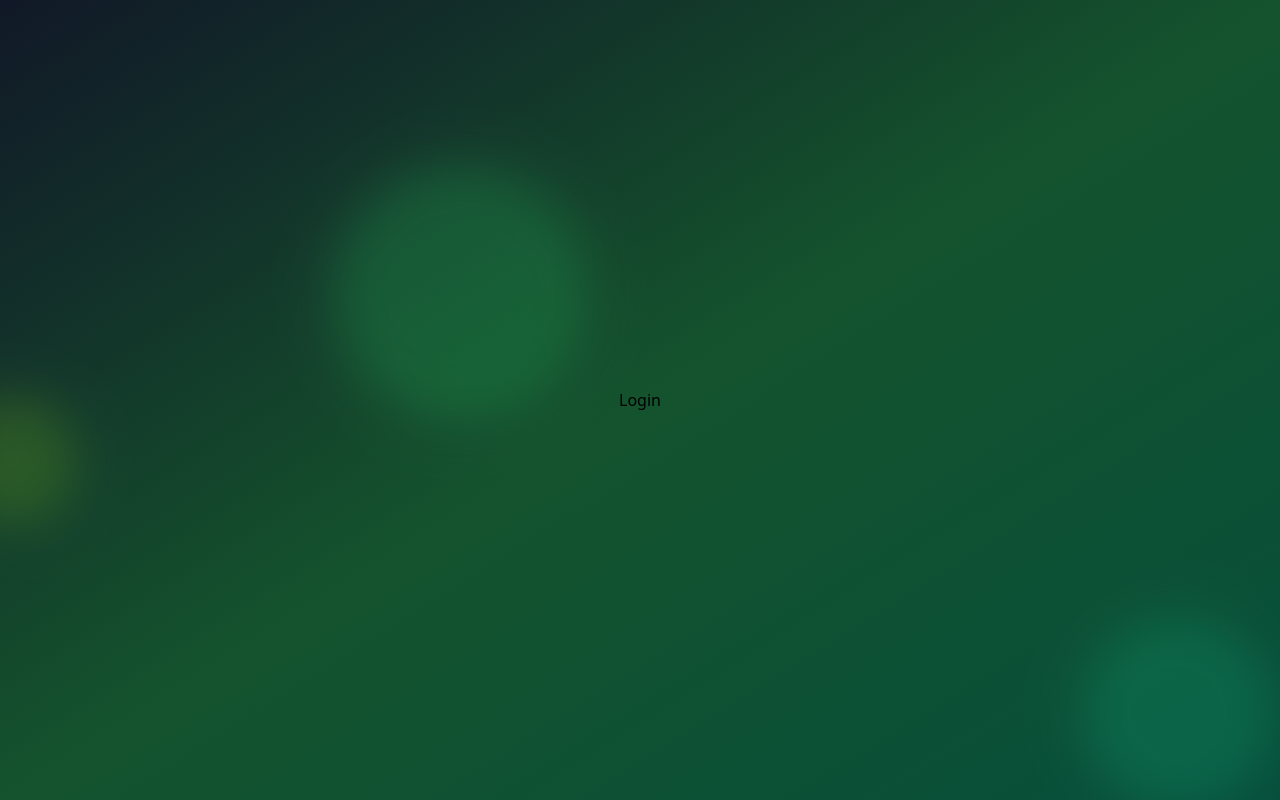
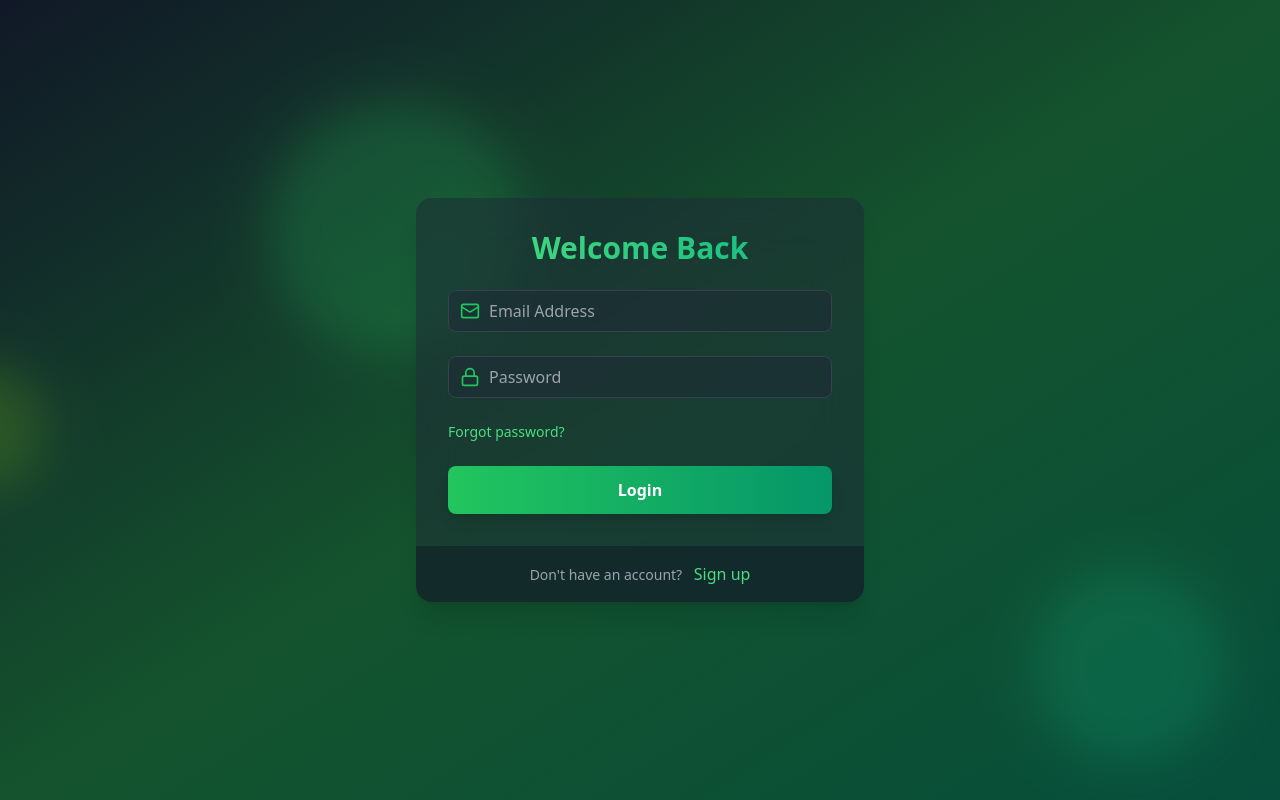
Before and after one commit to blcoussama/Node.JS-Authentication, a React (Vite) app in the folder frontend/: page /login in a window 1280 px wide. Built offline with nearby package versions, Linux system fonts and the light colour scheme.

Commit message:
Login UI Done

```diff
--- a/frontend/eslint.config.js
+++ b/frontend/eslint.config.js
@@ -29,6 +29,7 @@
       ...react.configs['jsx-runtime'].rules,
       ...reactHooks.configs.recommended.rules,
       'react/prop-types': 'off',
+      'react/no-unescaped-entities': 'off',
       'react/jsx-no-target-blank': 'off',
       'react-refresh/only-export-components': [
         'warn',
--- a/frontend/src/components/AppLayout.jsx
+++ b/frontend/src/components/AppLayout.jsx
@@ -3,7 +3,7 @@
 
 const AppLayout = ({ children }) => {
   return (
-    <main className='min-h-screen bg-gradient-to-br from-gray-900 via-green-900 to-emerald-900 flex items-center justify-center relative overflow-hidden'>
+    <main className='min-h-screen px-4 bg-gradient-to-br from-gray-900 via-green-900 to-emerald-900 flex items-center justify-center relative overflow-hidden'>
         <FloatingShape color="bg-green-500" size="w-64 h-64" top="-5%" left="10%" delay={0} />
         <FloatingShape color="bg-emerald-500" size="w-48 h-48" top="70%" left="80%" delay={5} />
         <FloatingShape color="bg-lime-500" size="w-32 h-32" top="40%" left="-10%" delay={2} />
--- a/frontend/src/pages/Login.jsx
+++ b/frontend/src/pages/Login.jsx
@@ -1,6 +1,75 @@
+import { useState } from "react";
+import { motion } from "framer-motion";
+import { Mail, Lock, Loader } from "lucide-react";
+import { Link } from "react-router-dom";
+import FormInput from "../components/FormInput";
+
 const Login = () => {
+
+    const [email, setEmail] = useState("");
+	const [password, setPassword] = useState("");
+
+    const isLoading = false;
+
+	const handleLogin = async (event) => {
+		event.preventDefault();
+	};
+
     return (
-        <div>Login</div>
+        <motion.div
+			initial={{ opacity: 0, y: 20 }}
+			animate={{ opacity: 1, y: 0 }}
+			transition={{ duration: 0.5 }}
+			className='max-w-md w-full bg-gray-800 bg-opacity-50 backdrop-filter backdrop-blur-xl rounded-2xl shadow-xl overflow-hidden'
+		>
+			<div className='p-8'>
+				<h2 className='text-3xl font-bold mb-6 text-center bg-gradient-to-r from-green-400 to-emerald-500 text-transparent bg-clip-text'>
+					Welcome Back
+				</h2>
+
+				<form onSubmit={handleLogin}>
+					<FormInput
+						icon={Mail}
+						type='email'
+						placeholder='Email Address'
+						value={email}
+						onChange={(e) => setEmail(e.target.value)}
+					/>
+
+					<FormInput
+						icon={Lock}
+						type='password'
+						placeholder='Password'
+						value={password}
+						onChange={(e) => setPassword(e.target.value)}
+					/>
+
+					<div className='flex items-center mb-6'>
+						<Link to='/forgot-password' className='text-sm text-green-400 hover:underline'>
+							Forgot password?
+						</Link>
+					</div>
+
+					<motion.button
+						whileHover={{ scale: 1.02 }}
+						whileTap={{ scale: 0.98 }}
+						className='w-full py-3 px-4 bg-gradient-to-r from-green-500 to-emerald-600 text-white font-bold rounded-lg shadow-lg hover:from-green-600 hover:to-emerald-700 focus:outline-none focus:ring-2 focus:ring-green-500 focus:ring-offset-2 focus:ring-offset-gray-900 transition duration-200'
+						type='submit'
+                        disabled={isLoading}
+					>
+                        {isLoading ? <Loader className="size-6 animate-spin mx-auto" /> : "Login"}
+					</motion.button>
+				</form>
+			</div>
+			<div className='px-8 py-4 bg-gray-900 bg-opacity-50 flex justify-center'>
+				<p className='text-sm text-gray-400'>
+					Don't have an account?{" "}
+					<Link to='/signup' className='text-base text-green-400 hover:underline ml-2'>
+						Sign up
+					</Link>
+				</p>
+			</div>
+		</motion.div>
     )
 }
 
--- a/frontend/src/pages/SignUp.jsx
+++ b/frontend/src/pages/SignUp.jsx
@@ -24,7 +24,7 @@
         >
             <div className="p-8">
                 <h2 className='text-3xl font-bold mb-6 text-center bg-gradient-to-r from-green-400 to emrald-500 text-transparent bg-clip-text'>
-                    Create Account
+                    Create an Account
                 </h2>
 
                 <form onSubmit={handleSignUp}>
@@ -65,7 +65,7 @@
             <div className='px-8 py-4 bg-gray-900 bg-opacity-50 flex justify-center'>
                 <p className='text-sm text-gray-400'>
                     Already Have an Account?{" "}
-                    <Link to={"/login"} className='text-green-400 hover:underline'>Login</Link>
+                    <Link to={"/login"} className='text-base text-green-400 hover:underline ml-2'>Login</Link>
                 </p>
             </div>
         </motion.div>
```
